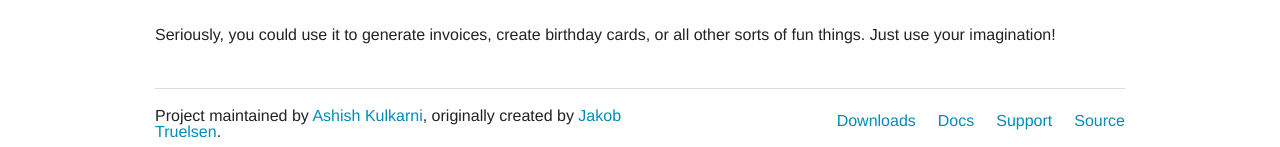
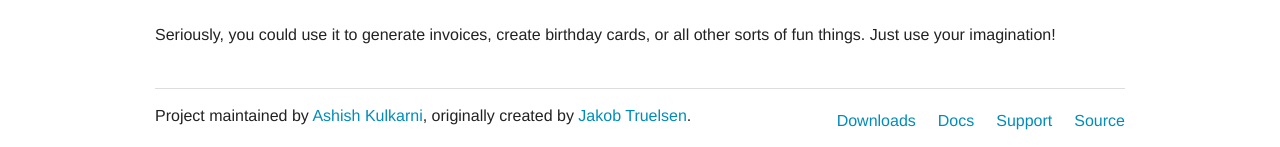
Before and after one commit to wkhtmltopdf/wkhtmltopdf, a Jekyll site: the page built from index.html, in a window 1280 px wide. Shown: the part 1326-1473 px from the top of the page. Built offline with Jekyll 4.4.1, drawn with Linux system fonts in a browser that asks for light colours; nearby versions of some CDN libraries.

Commit message:
fix wrapping of text in footer

```diff
--- a/_layouts/default.html
+++ b/_layouts/default.html
@@ -57,8 +57,8 @@
     <div class="large-12 columns">
       <hr />
       <div class="row">
-        <div class="large-6 columns">Project maintained by <a href="https://github.com/ashkulz">Ashish Kulkarni</a>, originally created by <a href="https://github.com/antialize">Jakob Truelsen</a>.</div>
-        <div class="large-6 columns">
+        <div class="large-8 columns">Project maintained by <a href="https://github.com/ashkulz">Ashish Kulkarni</a>, originally created by <a href="https://github.com/antialize">Jakob Truelsen</a>.</div>
+        <div class="large-4 columns">
           <ul class="inline-list right">
             <li><a href="downloads.html">Downloads</a></li>
             <li><a href="docs.html">Docs</a></li>
```
